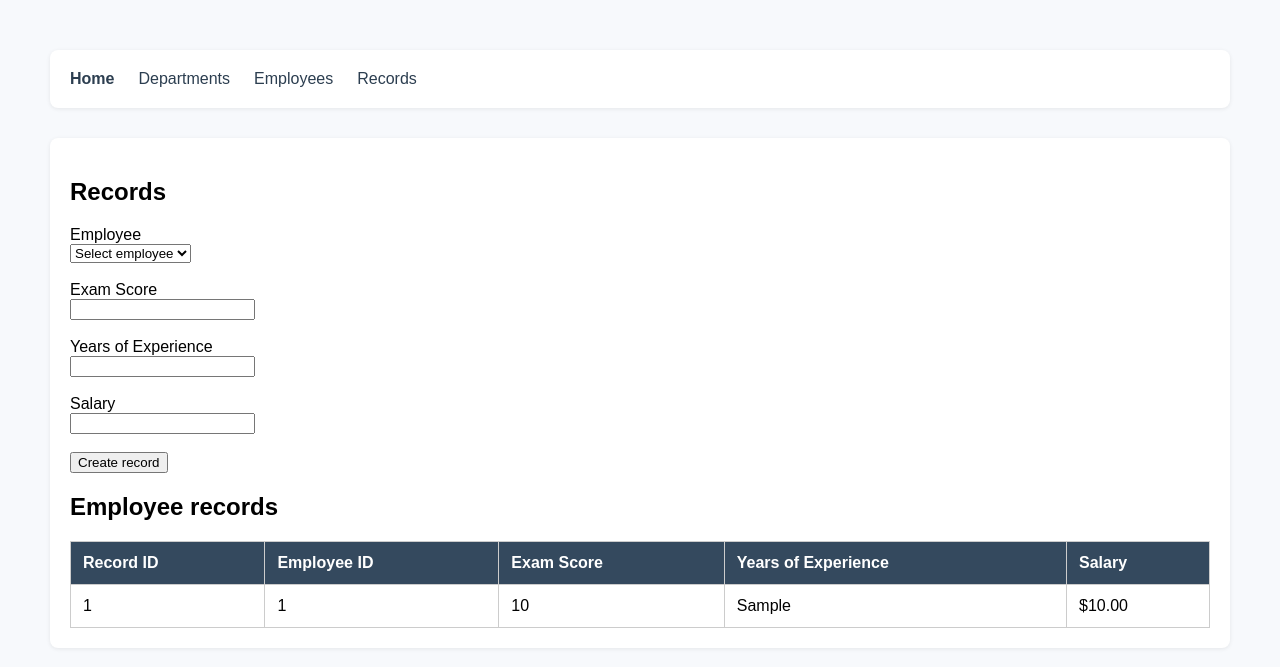
After one commit to siinvictus/EndToEndML_Tutorial_Salary_Prediction, a FastAPI app: template backend/app/templates/records.html in a window 1280 px wide. The commit adds this page. Shown: the top 667 px of the page. Run offline with FastAPI, Linux system fonts and the light colour scheme; the template is opened without the code that fills it: most values are stand-ins (such as "Sample title", 1, 10 or a date in 2020).

Commit message:
separate html pages for each table

```diff
--- a/backend/app/main.py
+++ b/backend/app/main.py
@@ -1,11 +1,18 @@
-from fastapi import FastAPI, Request, Depends
+from fastapi import FastAPI, Request, Depends, HTTPException
 from fastapi.responses import HTMLResponse
 from fastapi.templating import Jinja2Templates
 from sqlalchemy.orm import Session
 
 from app.database.connection import SessionLocal
-from app.database.models import EmployeeRecord
-from app.schemas.employee import EmployeeRecordSchema
+from app.database.models import Department, Employee, EmployeeRecord
+from app.schemas.employee import (
+    DepartmentCreate,
+    DepartmentSchema,
+    EmployeeCreate,
+    EmployeeSchema,
+    EmployeeRecordSchema,
+    EmployeeRecordCreate,
+)
 
 app = FastAPI()
 templates = Jinja2Templates(directory="app/templates")
@@ -17,9 +24,102 @@ def get_db():
     finally:
         db.close()
 
+
 @app.get("/", response_class=HTMLResponse)
-def show_records(request: Request, db: Session = Depends(get_db)):
+def home(request: Request):
+    return templates.TemplateResponse(
+        request=request,
+        name="index.html",
+        context={"title": "ML App Home"},
+    )
+
+
+@app.get("/departments", response_class=HTMLResponse)
+def department_page(request: Request, db: Session = Depends(get_db)):
+    db_departments = db.query(Department).all()
+    return templates.TemplateResponse(
+        request=request,
+        name="departments.html",
+        context={"departments": db_departments},
+    )
+
+
+@app.get("/employees", response_class=HTMLResponse)
+def employee_page(request: Request, db: Session = Depends(get_db)):
+    db_departments = db.query(Department).all()
+    db_employees = db.query(Employee).all()
+    return templates.TemplateResponse(
+        request=request,
+        name="employees.html",
+        context={
+            "departments": db_departments,
+            "employees": db_employees,
+        },
+    )
+
+
+@app.get("/records", response_class=HTMLResponse)
+def records_page(request: Request, db: Session = Depends(get_db)):
+    db_employees = db.query(Employee).all()
     db_records = db.query(EmployeeRecord).all()
-    serialized_records = [EmployeeRecordSchema.model_validate(rec) for rec in db_records]
+    return templates.TemplateResponse(
+        request=request,
+        name="records.html",
+        context={
+            "employees": db_employees,
+            "records": db_records,
+        },
+    )
 
-    return templates.TemplateResponse(request = request, name = "index.html", context = {"records": serialized_records})
+
+@app.post("/departments", response_model=DepartmentSchema)
+def create_department(department_in: DepartmentCreate, db: Session = Depends(get_db)):
+    department = Department(name=department_in.name)
+    db.add(department)
+    db.commit()
+    db.refresh(department)
+    return department
+
+
+@app.post("/employees", response_model=EmployeeSchema)
+def create_employee(employee_in: EmployeeCreate, db: Session = Depends(get_db)):
+    department = None
+    if employee_in.department_id is not None:
+        department = db.get(Department, employee_in.department_id)
+        if department is None:
+            raise HTTPException(status_code=400, detail="department_id does not exist")
+    else:
+        department = db.query(Department).filter_by(name="General").first()
+        if department is None:
+            department = Department(name="General")
+            db.add(department)
+            db.flush()
+
+    employee = Employee(
+        first_name=employee_in.first_name,
+        last_name=employee_in.last_name,
+        email=employee_in.email,
+        department_id=department.id,
+    )
+    db.add(employee)
+    db.commit()
+    db.refresh(employee)
+    return employee
+
+
+@app.post("/records", response_model=EmployeeRecordSchema)
+def create_record(record_in: EmployeeRecordCreate, db: Session = Depends(get_db)):
+    employee = db.get(Employee, record_in.employee_id)
+    if employee is None:
+        raise HTTPException(status_code=400, detail="employee_id does not exist")
+
+    db_record = EmployeeRecord(
+        employee_id=record_in.employee_id,
+        exam_score=record_in.exam_score,
+        years_exp=record_in.years_exp,
+        salary=record_in.salary,
+    )
+    db.add(db_record)
+    db.commit()
+    db.refresh(db_record)
+    return db_record
--- /dev/null
+++ b/backend/app/templates/records.html
@@ -0,0 +1,118 @@
+<!DOCTYPE html>
+<html lang="en">
+<head>
+    <meta charset="UTF-8">
+    <title>Records</title>
+    <style>
+        body { font-family: Arial, sans-serif; margin: 50px; background-color: #f7f9fc; }
+        table { border-collapse: collapse; width: 100%; margin-top: 20px; background: white; }
+        th, td { border: 1px solid #ccc; padding: 12px; text-align: left; }
+        th { background-color: #34495e; color: white; }
+        section { background: white; padding: 20px; border-radius: 8px; box-shadow: 0 1px 4px rgba(0,0,0,0.08); }
+        a { color: #2c3e50; text-decoration: none; }
+    </style>
+</head>
+<body>
+    <header style="margin-bottom: 30px; padding: 20px; background: white; border-radius: 8px; box-shadow: 0 1px 4px rgba(0,0,0,0.08);">
+        <nav style="display: flex; gap: 24px; align-items: center;">
+            <a href="/" style="font-weight: 700; color: #2c3e50;">Home</a>
+            <a href="/departments" style="color: #2c3e50;">Departments</a>
+            <a href="/employees" style="color: #2c3e50;">Employees</a>
+            <a href="/records" style="color: #2c3e50;">Records</a>
+        </nav>
+    </header>
+    <section>
+        <h1>Records</h1>
+        <form id="record-form">
+            <label>Employee<br>
+                <select name="employee_id" required>
+                    <option value="">Select employee</option>
+                    {% for employee in employees %}
+                    <option value="{{ employee.id }}">{{ employee.first_name }} {{ employee.last_name }}</option>
+                    {% endfor %}
+                </select>
+            </label><br><br>
+            <label>Exam Score<br><input type="number" name="exam_score" required></label><br><br>
+            <label>Years of Experience<br><input type="number" name="years_exp" required></label><br><br>
+            <label>Salary<br><input type="number" name="salary" step="0.01" required></label><br><br>
+            <button type="submit">Create record</button>
+            <span id="record-message" style="margin-left: 1rem;color:#2c3e50"></span>
+        </form>
+
+        <h2>Employee records</h2>
+        <table>
+            <thead>
+                <tr>
+                    <th>Record ID</th>
+                    <th>Employee ID</th>
+                    <th>Exam Score</th>
+                    <th>Years of Experience</th>
+                    <th>Salary</th>
+                </tr>
+            </thead>
+            <tbody id="records-body">
+                {% for record in records %}
+                <tr>
+                    <td>{{ record.id }}</td>
+                    <td>{{ record.employee_id }}</td>
+                    <td>{{ record.exam_score }}</td>
+                    <td>{{ record.years_exp }}</td>
+                    <td>${{ "%.2f"|format(record.salary) }}</td>
+                </tr>
+                {% else %}
+                <tr id="no-records-row">
+                    <td colspan="5" style="text-align: center; color: #7f8c8d;">No records found in the database yet.</td>
+                </tr>
+                {% endfor %}
+            </tbody>
+        </table>
+    </section>
+
+    <script>
+        const recordForm = document.getElementById('record-form');
+        const recordsBody = document.getElementById('records-body');
+        recordForm.addEventListener('submit', async event => {
+            event.preventDefault();
+            const message = document.getElementById('record-message');
+            message.textContent = '';
+            const formData = new FormData(recordForm);
+            const payload = {
+                employee_id: Number(formData.get('employee_id')),
+                exam_score: Number(formData.get('exam_score')),
+                years_exp: Number(formData.get('years_exp')),
+                salary: Number(formData.get('salary')),
+            };
+
+            try {
+                const response = await fetch('/records', {
+                    method: 'POST',
+                    headers: { 'Content-Type': 'application/json' },
+                    body: JSON.stringify(payload),
+                });
+                if (!response.ok) {
+                    const text = await response.text();
+                    throw new Error(text || 'Request failed');
+                }
+                const record = await response.json();
+                const noRecordsRow = document.getElementById('no-records-row');
+                if (noRecordsRow) {
+                    noRecordsRow.remove();
+                }
+                const row = document.createElement('tr');
+                row.innerHTML = `
+                    <td>${record.id}</td>
+                    <td>${record.employee_id}</td>
+                    <td>${record.exam_score}</td>
+                    <td>${record.years_exp}</td>
+                    <td>$${record.salary.toFixed(2)}</td>
+                `;
+                recordsBody.appendChild(row);
+                message.textContent = 'Record created.';
+                recordForm.reset();
+            } catch (error) {
+                message.textContent = 'Error: ' + error.message;
+            }
+        });
+    </script>
+</body>
+</html>
```
Also changed, not shown: backend/app/templates/departments.html (added, +71 -0 lines), backend/app/templates/employees.html (added, +86 -0 lines), backend/app/templates/index.html (+19 -32 lines).
